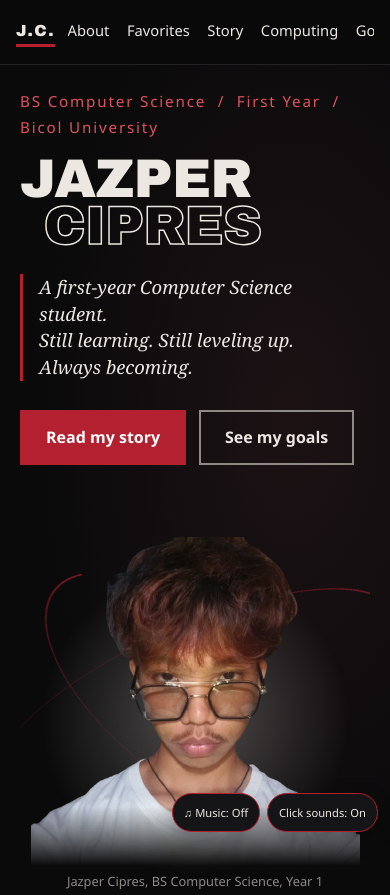
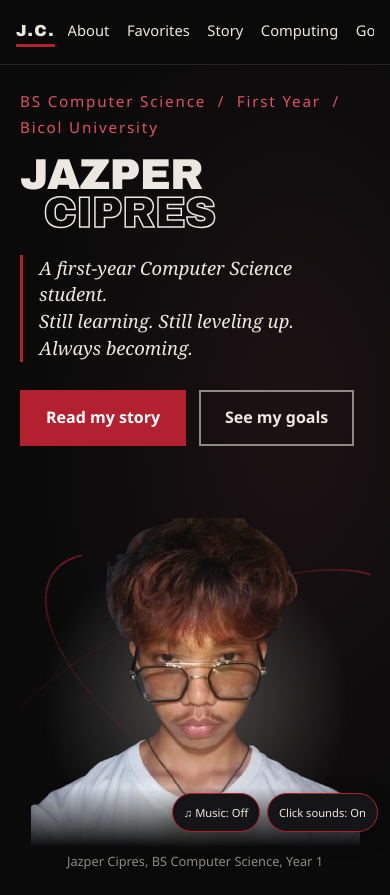
Before and after one commit to jazpercipres80-pixel/Jazper-s-Personal-Website, a plain HTML site: page index.html in a window 390 px wide. Shown: the top 895 px of the page. Drawn offline with Linux system fonts and the light colour scheme.

Commit message:
Update style.css

```diff
--- a/style.css
+++ b/style.css
@@ -799,8 +799,7 @@ a:focus-visible {
 
 /* ---------- Footer ---------- */
 .site-footer {
-  /* Extra bottom space keeps the fixed audio controls clear of the footer button. */
-  padding: 3.5rem 0 6rem;
+  padding: 3.5rem 0 var(--space-m);
   background: var(--black);
   border-top: 4px solid var(--crimson);
 }
@@ -971,3 +970,29 @@ a:focus-visible {
     transition: none;
   }
 }
+
+/* ---------- Mobile refinements ---------- */
+@media (max-width: 560px) {
+  /* Keep the two-line name bold, but give it more breathing room on phones. */
+  .hero-name span {
+    font-size: clamp(2.7rem, 10.5vw, 4.4rem);
+  }
+
+  /* The sticky navigation is slightly taller on small screens. */
+  html {
+    scroll-padding-top: 5.5rem;
+  }
+
+  /* Leave room for the fixed audio controls at the bottom of the page. */
+  .site-footer {
+    padding-bottom: 6rem;
+  }
+}
+
+/* Keep section headings visible when reached through the sticky navigation. */
+@media (max-width: 900px) {
+  section[id],
+  header[id] {
+    scroll-margin-top: 5.5rem;
+  }
+}
```
